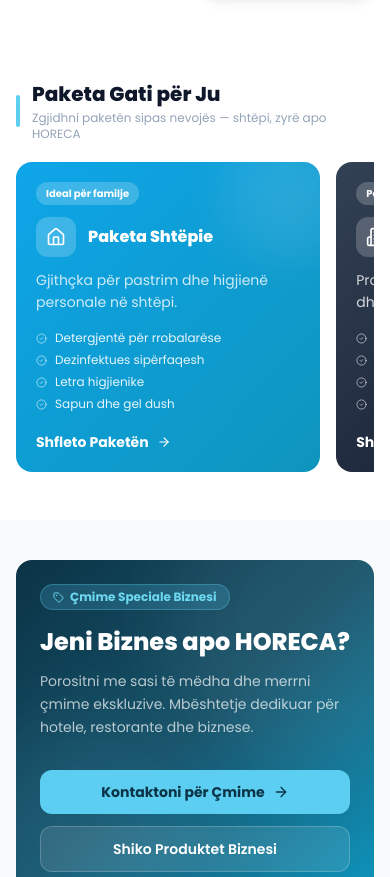
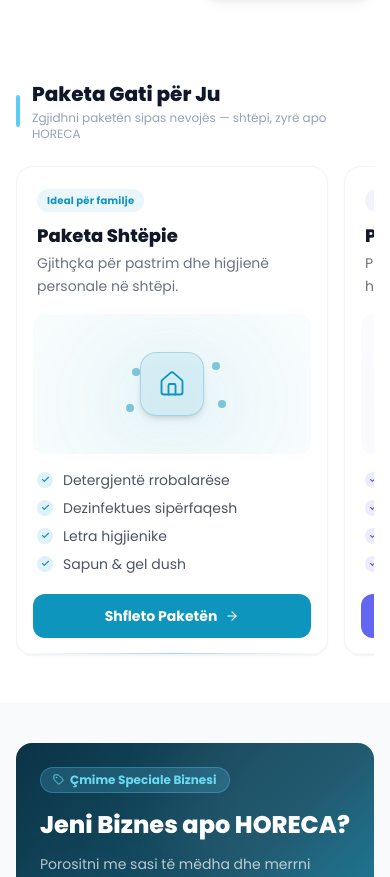
Before and after one commit to Erion-web/prohygiene-ecom, a Next.js app: page / in a window 390 px wide. Shown: the part 2527-3404 px from the top of the page. Built offline with nearby package versions, Linux system fonts and the light colour scheme; no server answers; the database is empty.

Commit message:
Updates on UI and subscription model

```diff
--- a/app/admin/banners/page.tsx
+++ b/app/admin/banners/page.tsx
@@ -4,19 +4,25 @@ import { BannersClient } from './BannersClient'
 
 export default async function BannersAdminPage() {
   const supabase = await createClient()
-  const { data: banners } = await supabase
-    .from('banners')
-    .select('*')
-    .order('sort_order', { ascending: true })
+  const [{ data: banners }, { data: campaigns }] = await Promise.all([
+    supabase
+      .from('banners')
+      .select('*, campaign:campaigns(id, slug, title_sq)')
+      .order('sort_order', { ascending: true }),
+    supabase
+      .from('campaigns')
+      .select('id, title_sq, slug, is_active, ends_at')
+      .order('created_at', { ascending: false }),
+  ])
 
   return (
     <div>
       <AdminHeader
         title="Banerat"
-        subtitle="Ngarko dhe menaxho imazhet e karuselit në faqen kryesore"
+        subtitle="Ngarko dhe menaxho imazhet e karuselit — lidhi me kampanjë për faqe automatike"
       />
       <div className="p-6 max-w-4xl">
-        <BannersClient banners={banners ?? []} />
+        <BannersClient banners={banners ?? []} campaigns={campaigns ?? []} />
       </div>
     </div>
   )
--- a/components/store/BundlesSection.tsx
+++ b/components/store/BundlesSection.tsx
@@ -1,39 +1,39 @@
 import Link from 'next/link'
-import { ArrowRight, Home, Building2, ChefHat, CheckCircle2 } from 'lucide-react'
+import { ArrowRight, Home, Building2, ChefHat, Check } from 'lucide-react'
 
 const BUNDLES = [
   {
-    key:   'shtepie',
-    href:  '/shop?audience=home',
-    icon:  Home,
-    label: 'Paketa Shtëpie',
-    tag:   'Ideal për familje',
-    desc:  'Gjithçka për pastrim dhe higjienë personale në shtëpi.',
-    items: ['Detergjentë për rrobalarëse', 'Dezinfektues sipërfaqesh', 'Letra higjienike', 'Sapun dhe gel dush'],
-    gradient: 'from-sky-500 to-brand-600',
-    cta:  'Shfleto Paketën',
+    key:    'shtepie',
+    href:   '/shop?audience=home',
+    icon:   Home,
+    label:  'Paketa Shtëpie',
+    tag:    'Ideal për familje',
+    desc:   'Gjithçka për pastrim dhe higjienë personale në shtëpi.',
+    items:  ['Detergjentë rrobalarëse', 'Dezinfektues sipërfaqesh', 'Letra higjienike', 'Sapun & gel dush'],
+    accent: '#0e95bd',
+    cta:    'Shfleto Paketën',
   },
   {
-    key:   'zyra',
-    href:  '/shop?audience=business',
-    icon:  Building2,
-    label: 'Paketa Zyre',
-    tag:   'Për ambiente biznesi',
-    desc:  'Produkte profesionale për pastrim dhe higjienë në ambiente zyrtare.',
-    items: ['Dezinfektues duarsh', 'Letër WC & peshqir letre', 'Produkte pastrimi dysheme', 'Shporta hedhurinash'],
-    gradient: 'from-slate-700 to-slate-900',
-    cta:  'Shfleto Paketën',
+    key:    'zyra',
+    href:   '/shop?audience=business',
+    icon:   Building2,
+    label:  'Paketa Zyre',
+    tag:    'Për ambiente biznesi',
+    desc:   'Produkte profesionale për pastrim dhe higjienë zyrtare.',
+    items:  ['Dezinfektues duarsh', 'Letër WC & peshqir', 'Produkte dyshemeje', 'Shporta hedhurinash'],
+    accent: '#6366f1',
+    cta:    'Shfleto Paketën',
   },
   {
-    key:   'horeca',
-    href:  '/business',
-    icon:  ChefHat,
-    label: 'Paketa HORECA',
-    tag:   'Hotel · Restorant · Kafe',
-    desc:  'Furnizim profesional për industrinë e hotelerisë dhe restoranteve.',
-    items: ['Kimikate profesionale', 'Produkte sanitare industri', 'Letër & aksesore WC', 'Çmime shumice'],
-    gradient: 'from-brand-600 to-teal-600',
-    cta:  'Kontakto për Çmime',
+    key:    'horeca',
+    href:   '/business',
+    icon:   ChefHat,
+    label:  'Paketa HORECA',
+    tag:    'Hotel · Restorant · Kafe',
+    desc:   'Furnizim profesional për industrinë e hotelerisë.',
+    items:  ['Kimikate profesionale', 'Produkte sanitare', 'Letër & aksesore WC', 'Çmime shumice'],
+    accent: '#10b981',
+    cta:    'Kontakto për Çmime',
   },
 ]
 
@@ -41,7 +41,8 @@ export function BundlesSection() {
   return (
     <section className="section">
       <div className="container-custom">
-        <div className="flex items-center gap-3 mb-5">
+        {/* Header */}
+        <div className="flex items-center gap-3 mb-6">
           <div className="w-1 h-8 bg-brand-400 rounded-full" />
           <div>
             <h2 className="text-xl font-extrabold text-text-primary">Paketa Gati për Ju</h2>
@@ -49,47 +50,89 @@ export function BundlesSection() {
           </div>
         </div>
 
-        {/* Mobile: horizontal scroll · Desktop: 3-col grid */}
-        <div className="flex gap-4 overflow-x-auto no-scrollbar pb-2 md:pb-0 md:grid md:grid-cols-3">
-          {BUNDLES.map(({ key, href, icon: Icon, label, tag, desc, items, gradient, cta }) => (
+        {/* Cards */}
+        <div className="flex gap-4 overflow-x-auto no-scrollbar pb-2 md:pb-0 md:grid md:grid-cols-3 md:gap-5">
+          {BUNDLES.map(({ key, href, icon: Icon, label, tag, desc, items, accent, cta }) => (
             <Link
               key={key}
               href={href}
-              className={`group relative overflow-hidden rounded-2xl bg-gradient-to-br ${gradient} p-5 sm:p-6 text-white flex flex-col transition-all duration-300 hover:-translate-y-1 hover:shadow-xl flex-shrink-0 w-[78vw] sm:w-[55vw] md:w-auto`}
+              className="group relative flex flex-col overflow-hidden rounded-2xl bg-white border border-gray-100 shadow-sm
+                flex-shrink-0 w-[80vw] sm:w-[56vw] md:w-auto
+                transition-all duration-300 hover:-translate-y-1.5 hover:shadow-xl"
             >
-              {/* Background orb */}
-              <div className="absolute -top-8 -right-8 w-32 h-32 rounded-full bg-white/10 blur-xl" />
-
-              {/* Tag */}
-              <span className="inline-flex items-center self-start text-[10px] font-bold px-2.5 py-1 rounded-full bg-white/20 mb-3">
-                {tag}
-              </span>
-
-              {/* Icon + title */}
-              <div className="flex items-center gap-3 mb-3">
-                <div className="w-10 h-10 rounded-xl bg-white/20 flex items-center justify-center flex-shrink-0">
-                  <Icon size={20} />
-                </div>
-                <h3 className="text-base font-extrabold leading-tight">{label}</h3>
+              {/* Top text */}
+              <div className="px-5 pt-5 pb-4">
+                <span
+                  className="inline-block text-[10px] font-bold tracking-wide px-2.5 py-1 rounded-full mb-3"
+                  style={{ background: `${accent}15`, color: accent }}
+                >
+                  {tag}
+                </span>
+                <h3 className="text-lg font-extrabold text-gray-900 leading-snug mb-1">{label}</h3>
+                <p className="text-sm text-gray-500 leading-relaxed">{desc}</p>
               </div>
 
-              <p className="text-white/80 text-sm mb-4 leading-relaxed">{desc}</p>
+              {/* Visual area */}
+              <div
+                className="mx-4 rounded-xl overflow-hidden flex items-center justify-center relative"
+                style={{ background: `${accent}08`, height: 140 }}
+              >
+                {/* Glow */}
+                <div
+                  className="absolute inset-0 opacity-30 blur-2xl"
+                  style={{ background: `radial-gradient(circle at 50% 70%, ${accent}60, transparent 70%)` }}
+                />
+                {/* Rings */}
+                <div className="absolute w-28 h-28 rounded-full border border-gray-100" />
+                <div className="absolute w-20 h-20 rounded-full border border-gray-100" />
+                {/* Icon box */}
+                <div
+                  className="relative z-10 w-16 h-16 rounded-2xl flex items-center justify-center shadow-md"
+                  style={{ background: `${accent}18`, border: `1.5px solid ${accent}40` }}
+                >
+                  <Icon size={28} style={{ color: accent }} strokeWidth={1.6} />
+                </div>
+                {/* Dots */}
+                {[[-40, -16], [40, -22], [-46, 20], [46, 16]].map(([x, y], i) => (
+                  <div
+                    key={i}
+                    className="absolute w-2 h-2 rounded-full opacity-50"
+                    style={{ background: accent, left: `calc(50% + ${x}px)`, top: `calc(50% + ${y}px)` }}
+                  />
+                ))}
+              </div>
 
-              {/* Items */}
-              <ul className="space-y-1.5 mb-5 flex-1">
+              {/* Feature list */}
+              <ul className="px-5 pt-4 pb-3 space-y-2 flex-1">
                 {items.map(item => (
-                  <li key={item} className="flex items-center gap-2 text-xs text-white/90">
-                    <CheckCircle2 size={11} className="text-white/60 flex-shrink-0" />
+                  <li key={item} className="flex items-center gap-2.5 text-sm text-gray-600">
+                    <span
+                      className="flex-shrink-0 w-4 h-4 rounded-full flex items-center justify-center"
+                      style={{ background: `${accent}20` }}
+                    >
+                      <Check size={9} strokeWidth={3} style={{ color: accent }} />
+                    </span>
                     {item}
                   </li>
                 ))}
               </ul>
 
               {/* CTA */}
-              <div className="flex items-center gap-2 text-sm font-bold group-hover:gap-3 transition-all">
-                {cta}
-                <ArrowRight size={14} className="transition-transform group-hover:translate-x-1" />
+              <div className="px-4 pb-4 pt-2">
+                <span
+                  className="flex items-center justify-center gap-2 w-full py-3 rounded-xl text-white text-sm font-bold transition-all duration-200 group-hover:gap-3 group-hover:opacity-90"
+                  style={{ background: accent }}
+                >
+                  {cta}
+                  <ArrowRight size={14} className="transition-transform duration-200 group-hover:translate-x-0.5" />
+                </span>
               </div>
+
+              {/* Bottom accent line */}
+              <div
+                className="absolute bottom-0 left-0 right-0 h-px"
+                style={{ background: `linear-gradient(90deg, transparent, ${accent}60, transparent)` }}
+              />
             </Link>
           ))}
         </div>
--- a/components/store/HeroCarousel.tsx
+++ b/components/store/HeroCarousel.tsx
@@ -9,6 +9,12 @@ import { cn } from '@/lib/utils'
 export interface BannerSlide {
   id: string
   image_url: string
+  campaign?: {
+    slug: string
+    title_sq: string
+    title_en: string
+    ends_at: string
+  } | null
 }
 
 interface Slide {
@@ -89,7 +95,30 @@ export function HeroCarousel({ banners }: Props) {
     >
       {/* IMAGE BANNERS from DB */}
       {useImageMode ? (
-        banners.map((banner, i) => (
+        banners.map((banner, i) => {
+          const href = banner.campaign?.slug ? `/campaigns/${banner.campaign.slug}` : null
+          const inner = (
+            <>
+              <Image
+                src={banner.image_url}
+                alt={banner.campaign?.title_sq ?? ''}
+                fill
+                className={cn('object-cover transition-transform duration-500', href && 'group-hover:scale-[1.02]')}
+                sizes="(max-width: 640px) 100vw, (max-width: 1280px) 100vw, 1200px"
+                priority={i === 0}
+              />
+              {href && (
+                <div className="absolute inset-0 bg-black/0 group-hover:bg-black/15 transition-colors duration-300 flex items-end justify-start p-5 sm:p-8">
+                  <span className="opacity-0 group-hover:opacity-100 transition-opacity duration-300 inline-flex items-center gap-2 bg-white/90 text-text-primary text-sm font-bold px-4 py-2 rounded-xl shadow-md">
+                    {banner.campaign!.title_sq}
+                    <ArrowRight size={14} />
+                  </span>
+                </div>
+              )}
+            </>
+          )
+
+          return (
             <div
               key={banner.id}
               className={cn(
@@ -97,16 +126,16 @@ export function HeroCarousel({ banners }: Props) {
                 i === current ? 'opacity-100 z-10' : 'opacity-0 z-0'
               )}
             >
-            <Image
-              src={banner.image_url}
-              alt=""
-              fill
-              className="object-cover"
-              sizes="(max-width: 640px) 100vw, (max-width: 1280px) 100vw, 1200px"
-              priority={i === 0}
-            />
+              {href ? (
+                <Link href={href} className="group block absolute inset-0">
+                  {inner}
+                </Link>
+              ) : (
+                <div className="absolute inset-0">{inner}</div>
+              )}
             </div>
-        ))
+          )
+        })
       ) : (
         /* FALLBACK: hardcoded text slides */
         slides.map((s, i) => (
```
Also changed, not shown: app/(store)/page.tsx (+5 -2 lines), app/admin/banners/BannersClient.tsx (+94 -59 lines), 1 other file (tests, documents, lock files or other folders). Lines whose indentation alone changed are shown as unchanged.
